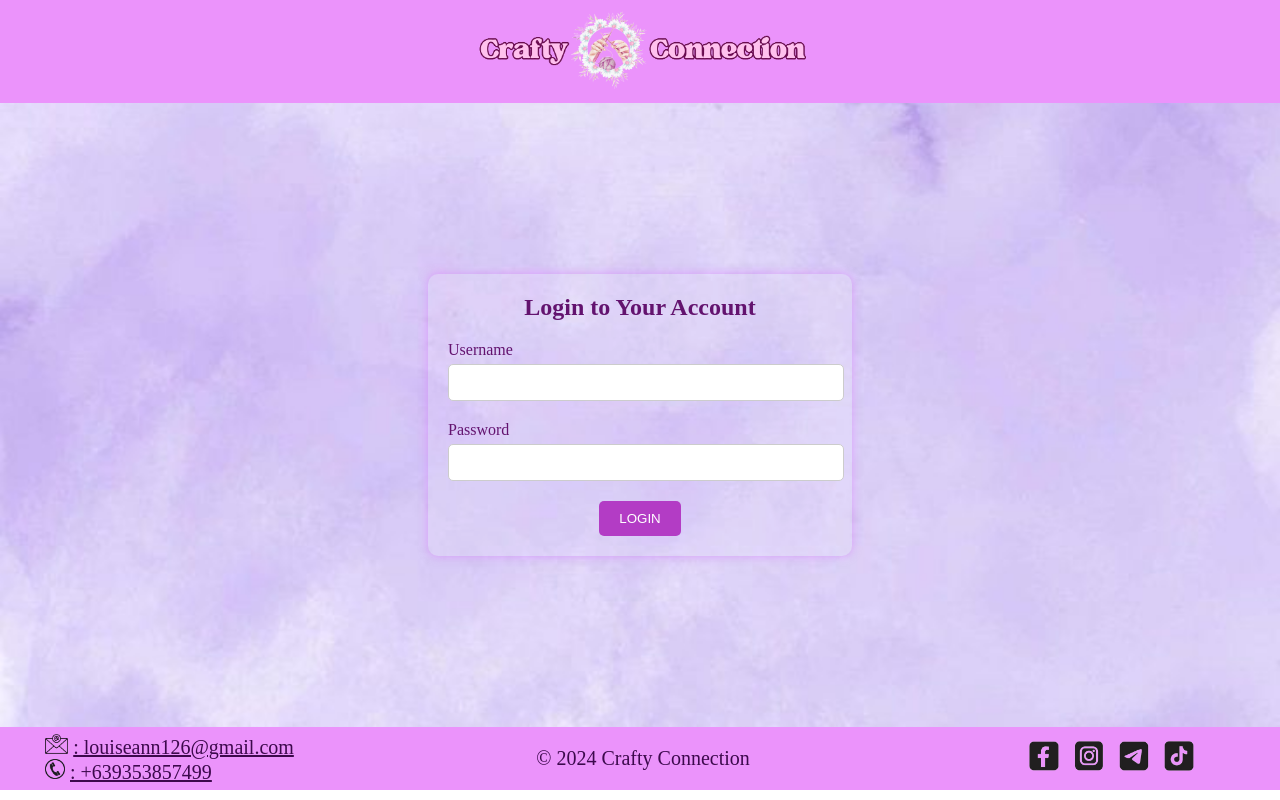
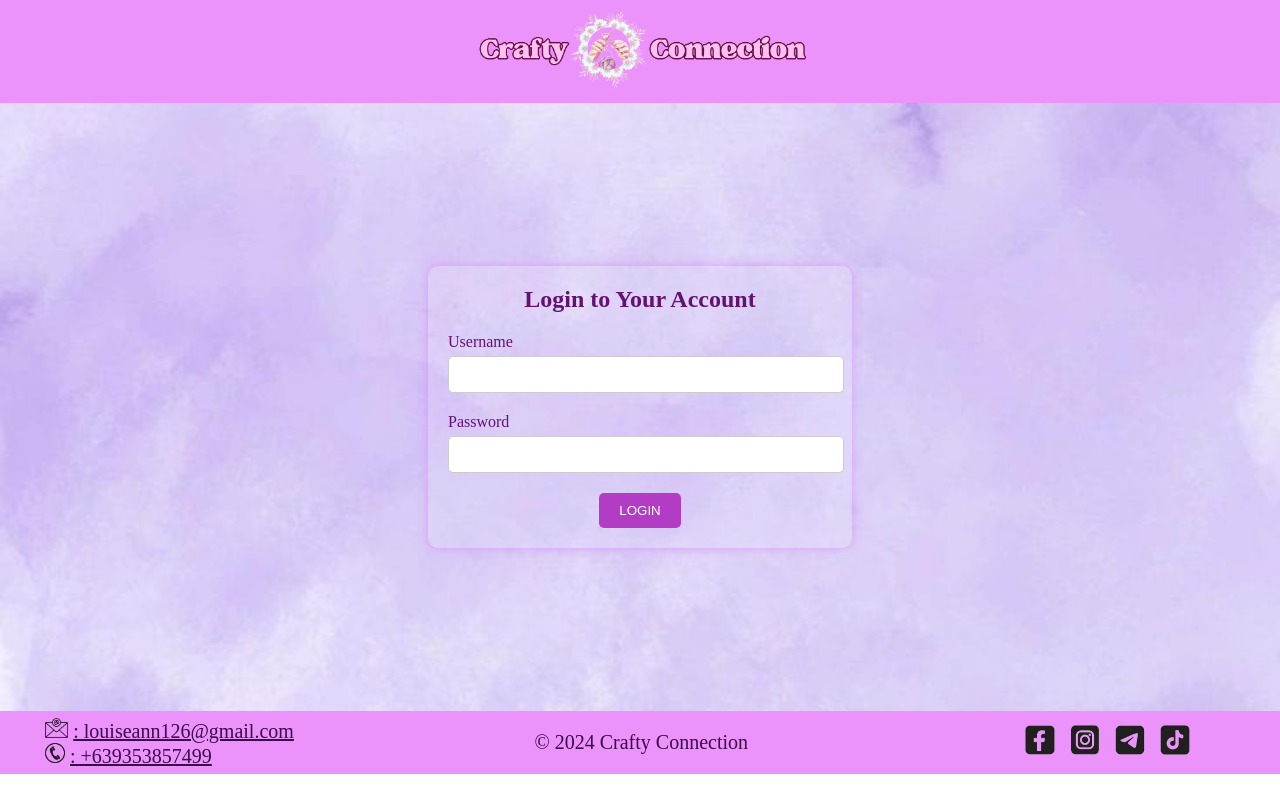
Before and after one commit to gryxle/Crafty-Connection, a plain HTML site: page index.html in a window 1280 px wide. Shown: the top 800 px of the page. Drawn offline with Linux system fonts and the light colour scheme.

Commit message:
Update logincss.css

```diff
--- a/logincss.css
+++ b/logincss.css
@@ -27,7 +27,7 @@ header nav {
 .login-img {
     background-image: url('online selling/bg.jpg');
     width: 100%;
-    height: 78vh;
+    height: 76vh;
 }
 
 .signup-container {
@@ -84,7 +84,7 @@ footer {
     text-align: center;
     font-size: 20px;
     bottom: 0;
-    width: 95.3%;
+    width: 95%;
     display: flex;
     justify-content: space-between;
     align-items: center;
```
